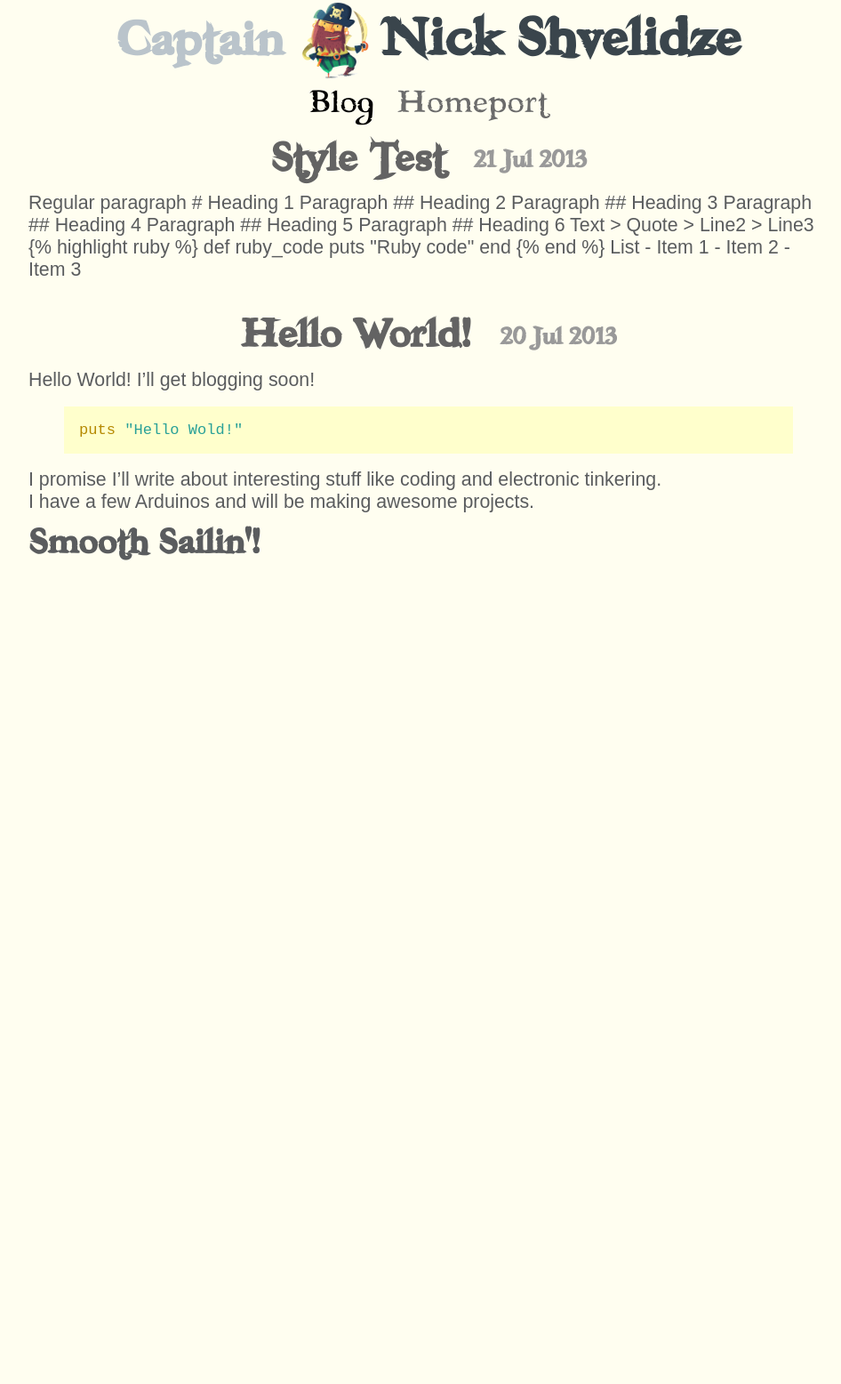
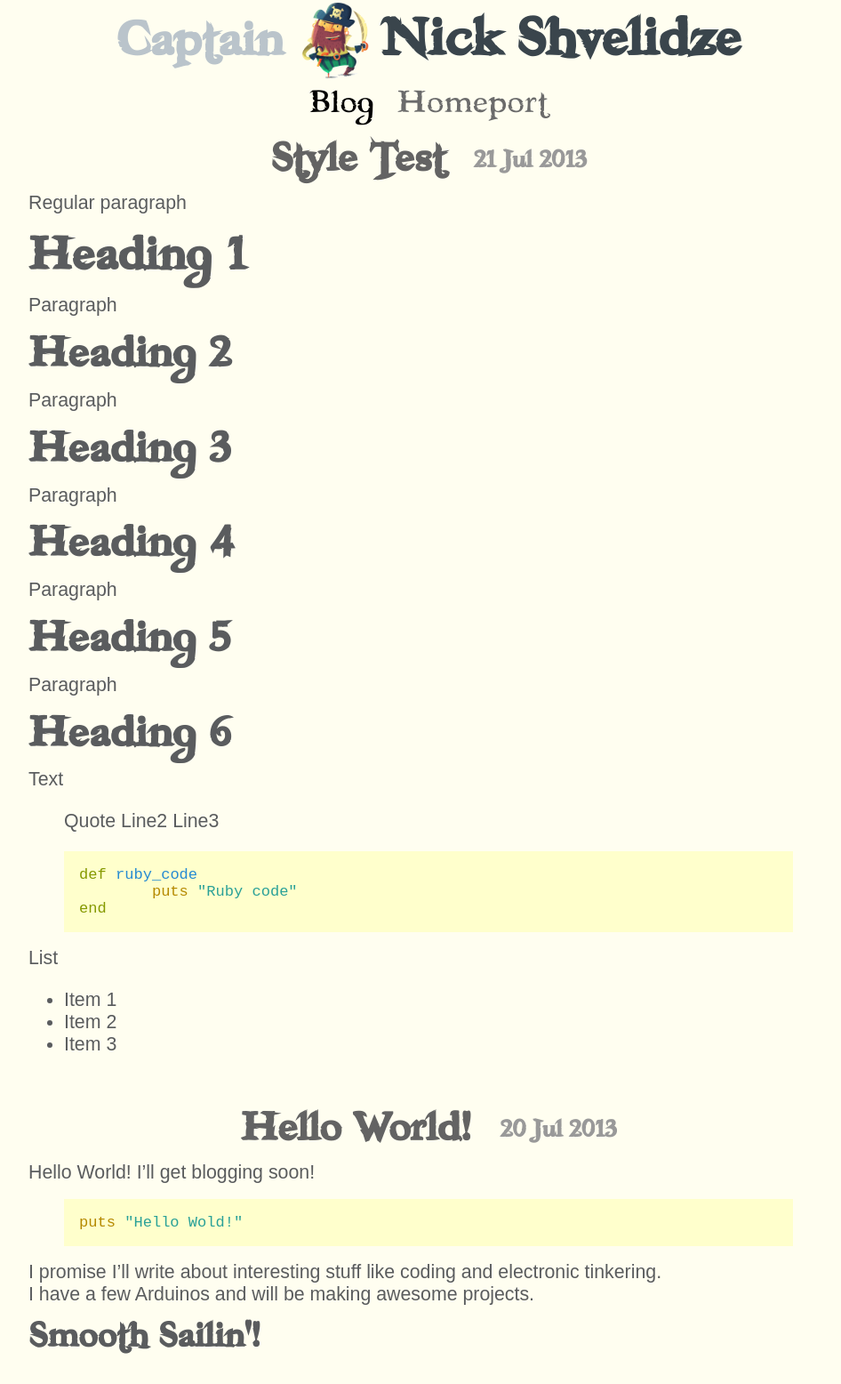
Before and after one commit to shvelo/blog.pirrate.me, a Jekyll site: the page built from index.html, in a window 1280 px wide. Shown: the whole page at 89% size, without its empty margins (158-1104 px from the left). Built offline with Jekyll 4.4.1, drawn with Linux system fonts in a browser that asks for light colours; nearby versions of some CDN libraries; Markdown is read by kramdown in place of the engine named in the settings; comment, search, counter and statistics services are not loaded; before the commit the page ends 900 px from its top, so only the background shows below that.

Commit message:
Add style test

```diff
--- a/_posts/2013-07-21-Style-test.md
+++ b/_posts/2013-07-21-Style-test.md
@@ -37,7 +37,7 @@
 def ruby_code
 	puts "Ruby code"
 end
-{% end %}
+{% endhighlight %}
 
 List
 
```
